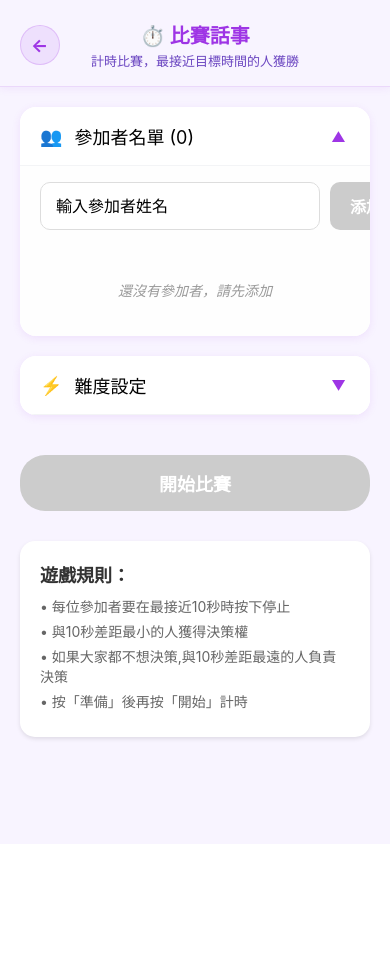
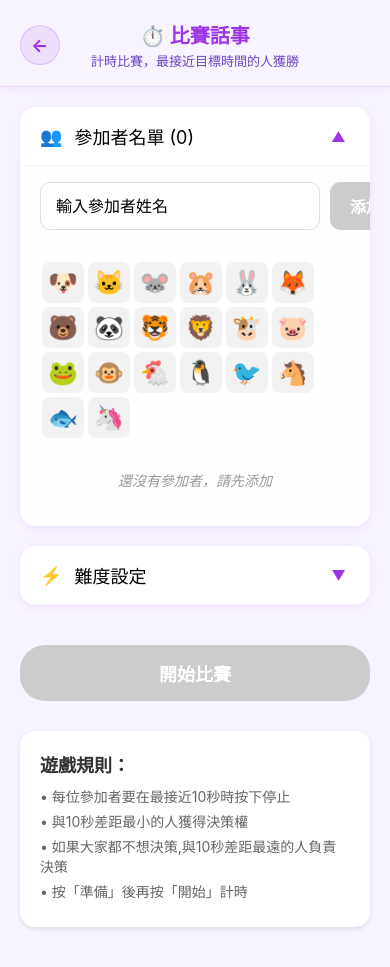
Before and after one commit to chuisubin/decision-app, a React Native app: screen /CompetitionDecision in a window 390 px wide. Before the commit the page ends 844 px from the top, so only its background shows below. Built offline with nearby package versions, Linux system fonts and the light colour scheme.

Commit message:
feat: add animal emoji selection to participants

```diff
--- a/components/competition/CompetitionModal.tsx
+++ b/components/competition/CompetitionModal.tsx
@@ -98,7 +98,7 @@ const CompetitionModal: React.FC<CompetitionModalProps> = ({
           <Text style={styles.winnerLabel}>🥇 獲勝者</Text>
           <Text style={styles.winnerName}>{winner.name}</Text>
           <Text style={styles.winnerScore}>
-            {winner.time.toFixed(2)}s (差距: {winner.difference.toFixed(2)}s)
+            {winner.time.toFixed(2)} (差距: {winner.difference.toFixed(2)})
           </Text>
         </View>
 
@@ -112,7 +112,7 @@ const CompetitionModal: React.FC<CompetitionModalProps> = ({
               <Text style={styles.rankingPosition}>#{index + 1}</Text>
               <Text style={styles.rankingName}>{result.name}</Text>
               <Text style={styles.rankingScore}>
-                {result.time.toFixed(2)}s (±{result.difference.toFixed(2)}s)
+                {result.time.toFixed(2)} (±{result.difference.toFixed(2)})
               </Text>
             </View>
           ))}
--- a/screens/CompetitionDecisionScreen.tsx
+++ b/screens/CompetitionDecisionScreen.tsx
@@ -11,7 +11,6 @@ import {
 } from "react-native";
 import { StackNavigationProp } from "@react-navigation/stack";
 import { RootStackParamList } from "../types/navigation";
-import { PlayerResult } from "../types";
 import { styles } from "../styles/CompetitionDecisionStyles";
 import { SafeAreaView } from "react-native-safe-area-context";
 import Collapsible from "../components/Collapsible";
@@ -96,6 +95,52 @@ const CompetitionDecisionScreen: React.FC<Props> = ({ navigation }) => {
             >
               <Text style={styles.addButtonText}>添加</Text>
             </TouchableOpacity>
+          </View>
+
+          {/* 動物 emoji 選擇區 */}
+          <View
+            style={{ flexDirection: "row", flexWrap: "wrap", marginTop: 10 }}
+          >
+            {[
+              { icon: "🐶", name: "小狗" },
+              { icon: "🐱", name: "小貓" },
+              { icon: "🐭", name: "老鼠" },
+              { icon: "🐹", name: "倉鼠" },
+              { icon: "🐰", name: "兔子" },
+              { icon: "🦊", name: "狐狸" },
+              { icon: "🐻", name: "熊" },
+              { icon: "🐼", name: "熊貓" },
+              { icon: "🐯", name: "老虎" },
+              { icon: "🦁", name: "獅子" },
+              { icon: "🐮", name: "牛" },
+              { icon: "🐷", name: "豬" },
+              { icon: "🐸", name: "青蛙" },
+              { icon: "🐵", name: "猴子" },
+              { icon: "🐔", name: "雞" },
+              { icon: "🐧", name: "企鵝" },
+              { icon: "🐦", name: "小鳥" },
+              { icon: "🐴", name: "馬" },
+              { icon: "🐟", name: "魚" },
+              { icon: "🦄", name: "獨角獸" },
+            ].map((animal, idx) => (
+              <TouchableOpacity
+                key={animal.icon}
+                style={{
+                  padding: 6,
+                  margin: 2,
+                  borderRadius: 8,
+                  backgroundColor: "#f2f2f2",
+                }}
+                onPress={() => {
+                  const display = animal.icon + animal.name;
+                  if (!participants.includes(display)) {
+                    setParticipants([...participants, display]);
+                  }
+                }}
+              >
+                <Text style={{ fontSize: 24 }}>{animal.icon}</Text>
+              </TouchableOpacity>
+            ))}
           </View>
 
           <View style={styles.participantsList}>
```
